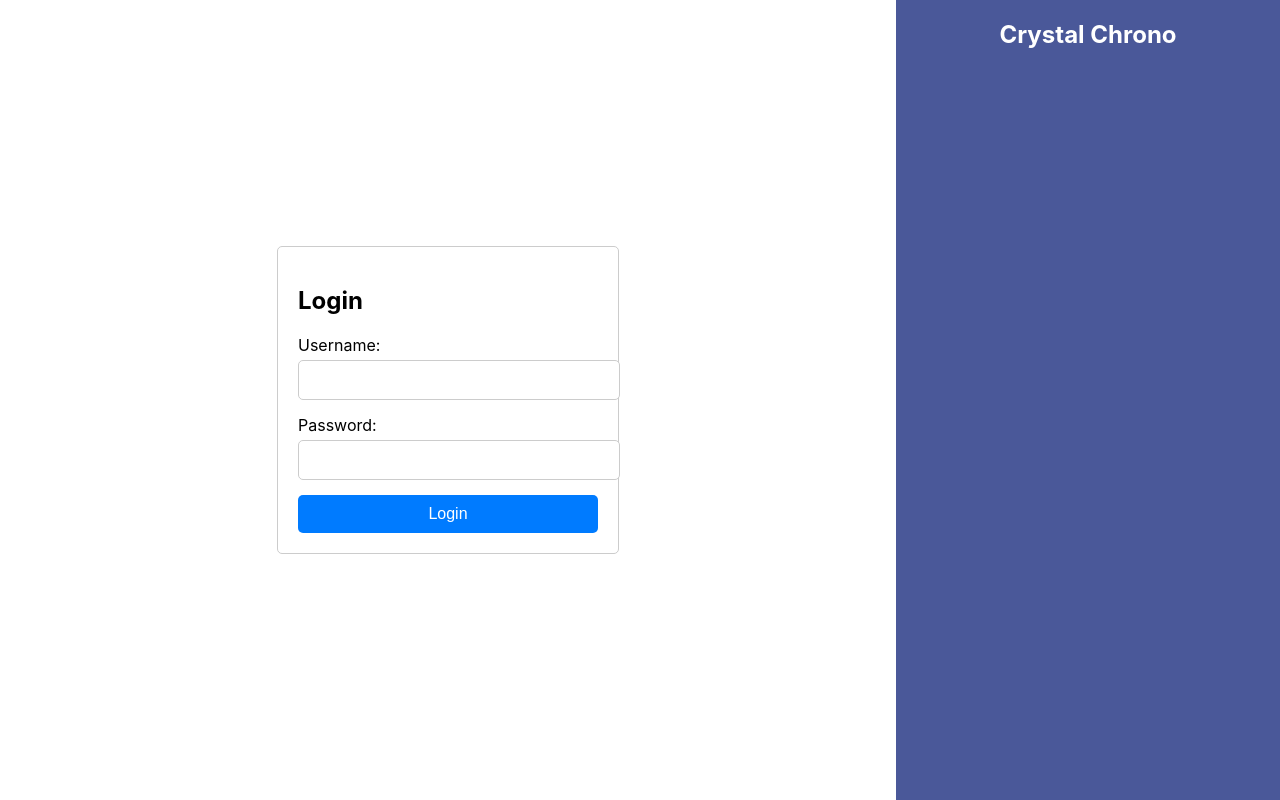
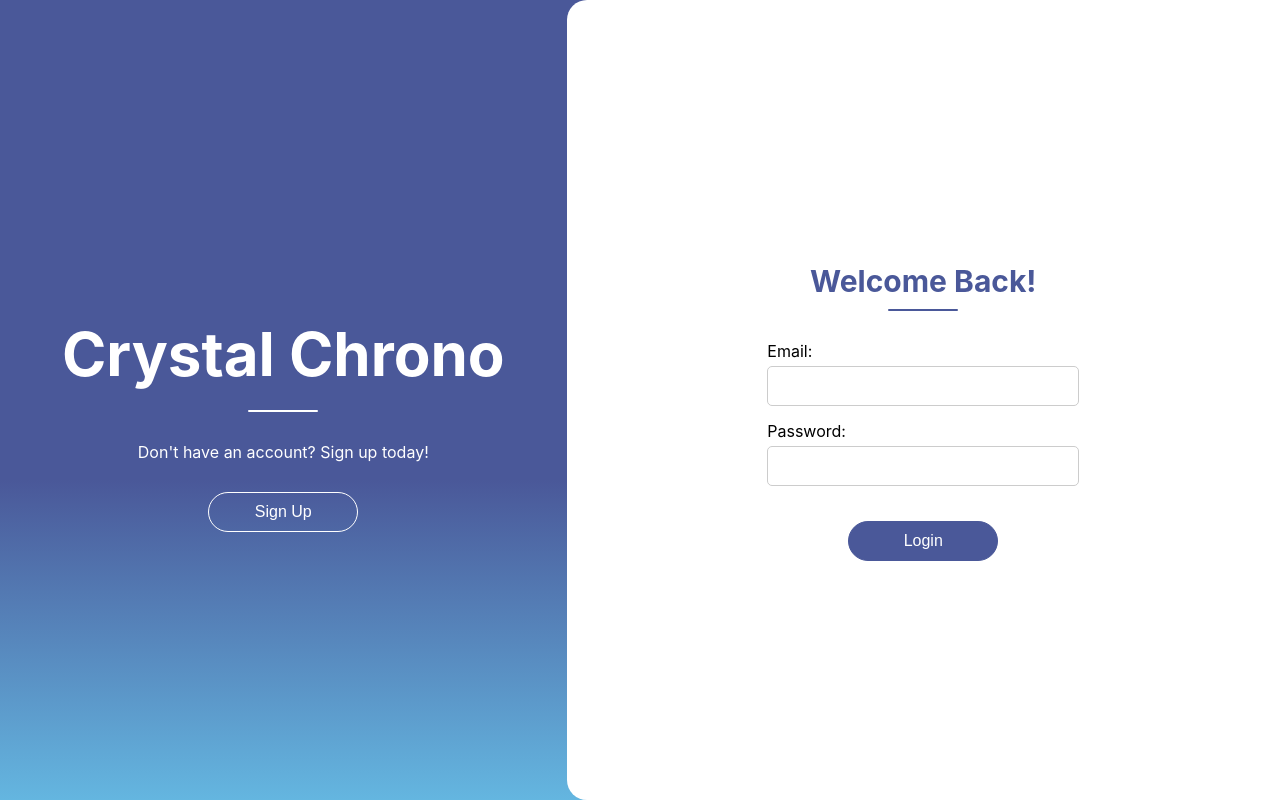
Before and after one commit to bsimonson1/Schedule-Sorcerers, a React (Create React App) app in the folder schedulesorcerers/: page / in a window 1280 px wide. Built offline with nearby package versions, Linux system fonts and the light colour scheme.

Commit message:
updated the login page design

```diff
--- a/schedulesorcerers/src/App.css
+++ b/schedulesorcerers/src/App.css
@@ -3,36 +3,49 @@
   justify-content: center;
   align-items: center;
   height: 100vh;
+  background-image: linear-gradient(#4a5899 60%, #64b6e0);
 }
 
 .left-side-bar {
+  flex: 1.3;
+  display: flex;
+  flex-direction: column;
+  justify-content: center;
+  align-items: center;
+  height: 100%;
+  padding-left: 3%;
+  padding-right: 3%;
+  border-top-left-radius: 20px;
+  border-bottom-left-radius: 20px;
+  background-color: #fff;
+}
+
+.left-side-bar h2 {
+  color: #4a5899;
+  margin-bottom: 20px;
+  text-align: center;
+  font-size: 30px;
+}
+
+.small-line-purple {
+  background-color: #4a5899;
+  width: 70px;
+  height: 2px;
+  margin-top: -10px;
+  margin-bottom: 30px;
+  border-radius: 2px;
+}
+
+form {
+  display: flex;
+  flex-direction: column;
+  justify-content: center;
+  align-items: center;
   width: 70%;
 }
 
-.login-form-container {
-  width: 300px;
-  padding: 20px;
-  border: 1px solid #ccc;
-  border-radius: 5px;
-  margin: auto;
-}
-
-.login-form-container h2 {
-  margin-bottom: 20px;
-}
-
-.right-side-bar {
-  background-color: #4a5899;
-  width: 30%;
-  height: 100%;
-}
-
-.right-side-bar h2 {
-  color: #fff;
-  text-align: center;
-}
-
 .form-group {
+  width: 70%;
   margin-bottom: 15px;
 }
 
@@ -42,24 +55,75 @@ label {
 }
 
 input {
-  width: 100%;
+  width: calc(100% - 22px);
   padding: 10px;
   border: 1px solid #ccc;
   border-radius: 5px;
   font-size: 16px;
 }
 
-button {
-  width: 100%;
+.left-side-bar button {
+  margin-top: 20px;
+  width: 150px;
   padding: 10px;
-  border: none;
-  border-radius: 5px;
-  background-color: #007bff;
+  border: 1.5px solid #4a5899;
+  border-radius: 20px;
+  background-color: #4a5899;
   color: #fff;
   font-size: 16px;
   cursor: pointer;
 }
 
 button:hover {
-  background-color: #0056b3;
+  background-color: #fff;
+  color: #4a5899;
 }
+
+.right-side-bar {
+  background-image: linear-gradient(#4a5899 60%, #64b6e0);
+  flex: 1;
+  display: flex;
+  flex-direction: column;
+  justify-content: center;
+  align-items: center;
+  height: 100%;
+  padding-left: 3%;
+  padding-right: 3%;
+}
+
+.right-side-bar h2 {
+  color: #fff;
+  text-align: center;
+  font-size: 60px;
+}
+
+.small-line-white {
+  background-color: #fff;
+  width: 70px;
+  height: 2px;
+  margin-top: -30px;
+  border-radius: 2px;
+}
+
+.right-side-bar p1 {
+  color: #fff;
+  text-align: center;
+  margin-top: 30px;
+  margin-bottom: 30px;
+}
+
+.right-side-bar button {
+  width: 150px;
+  padding: 10px;
+  border: 1.5px solid #fff;
+  border-radius: 20px;
+  background-color: transparent;
+  color: #fff;
+  font-size: 16px;
+  cursor: pointer;
+}
+
+.right-side-bar button:hover {
+  background-color: #fff;
+  color: #4a5899;
+}
--- a/schedulesorcerers/src/App.js
+++ b/schedulesorcerers/src/App.js
@@ -4,12 +4,19 @@ import './App.css'; // Import the CSS file for styling
 const LoginPage = () => {
   return (
     <div className="login-page-container">
+      <div className="right-side-bar">
+        <h2>Crystal Chrono</h2>
+        <div className="small-line-white"/>
+        <p1>Don't have an account? Sign up today!</p1>
+        <button>Sign Up</button>
+      </div>
+
       <div className="left-side-bar">
-        <div className="login-form-container">
-          <h2>Login</h2>
+        <h2>Welcome Back!</h2>
+        <div className="small-line-purple"/>
         <form>
           <div className="form-group">
-              <label htmlFor="username">Username:</label>
+            <label htmlFor="username">Email:</label>
             <input type="text" id="username" />
           </div>
           <div className="form-group">
@@ -20,10 +27,6 @@ const LoginPage = () => {
         </form>
       </div>
     </div>
-      <div className="right-side-bar">
-        <h2>Crystal Chrono</h2>
-      </div>
-    </div>
   );
 };
 
```
Lines whose indentation alone changed are shown as unchanged.
